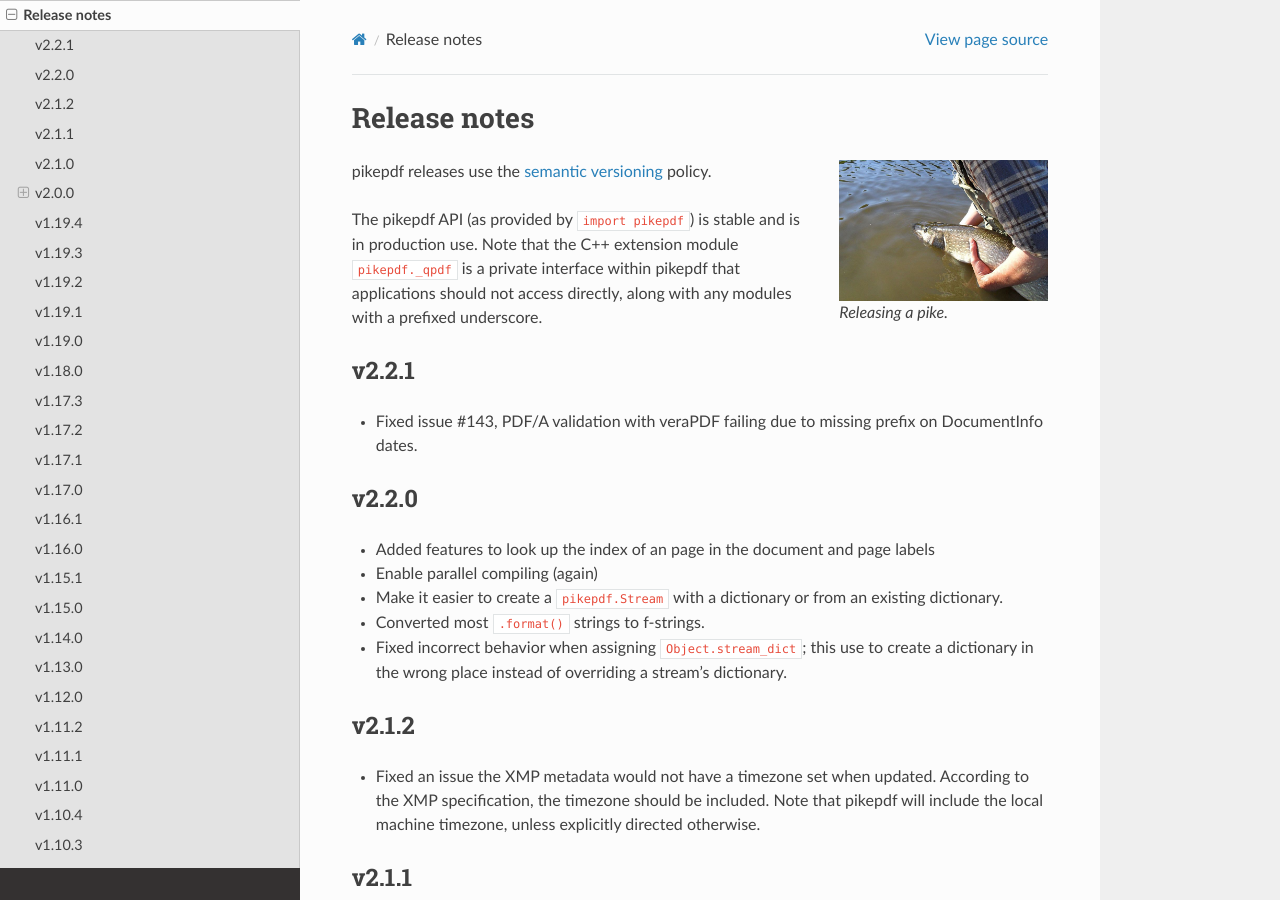
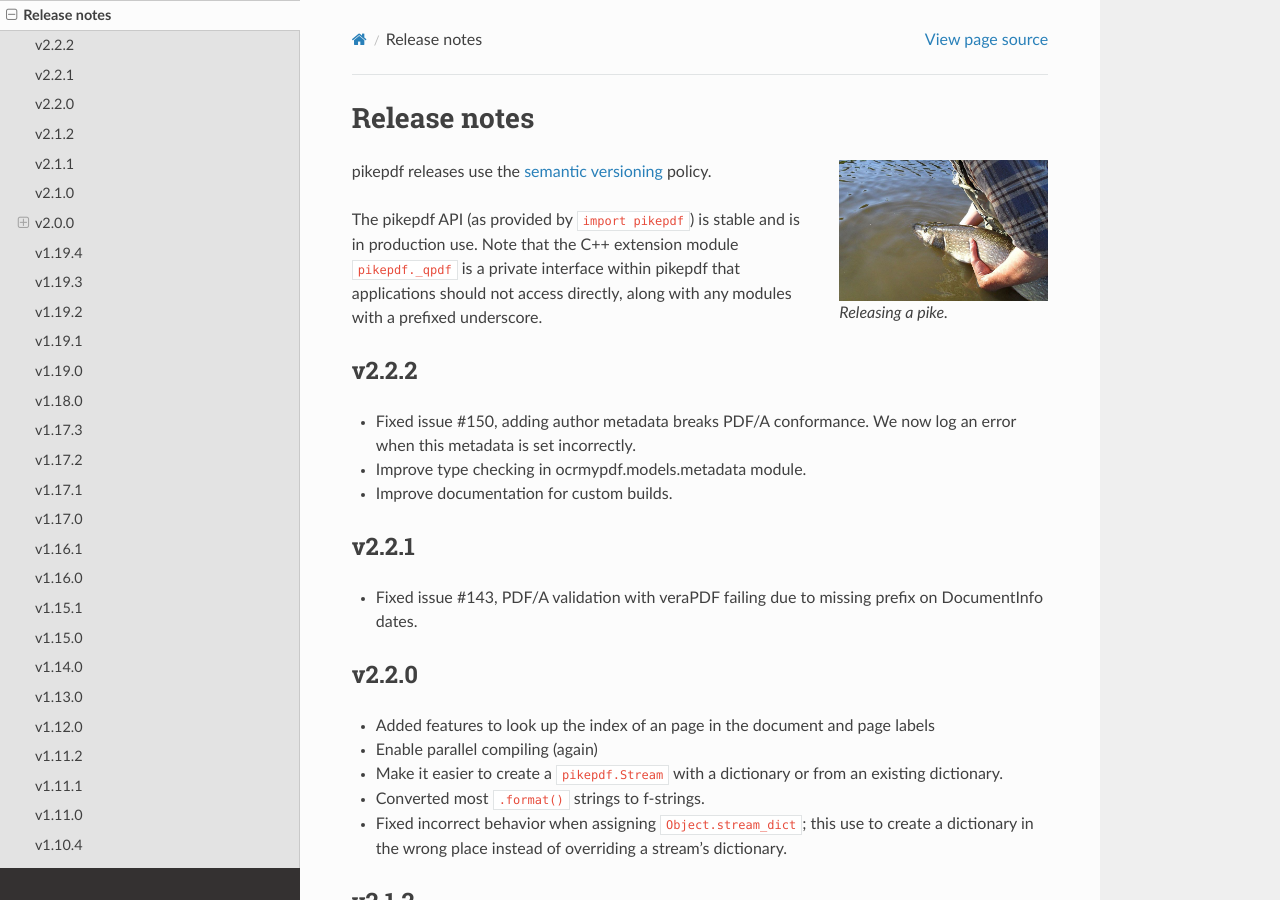
Before and after one commit to pikepdf/pikepdf, a Sphinx documentation site: the page built from docs/release_notes.rst, in a window 1280 px wide and 900 px high. Built offline with Sphinx 7.4.7 and the Read the Docs theme 2.0.0, drawn with Linux system fonts in a browser that asks for light colours; the version number could not be read and is left out.

Commit message:
v2.2.2 release notes

```diff
--- a/docs/release_notes.rst
+++ b/docs/release_notes.rst
@@ -17,6 +17,14 @@ The pikepdf API (as provided by ``import pikepdf``) is stable and
 is in production use. Note that the C++ extension module
 ``pikepdf._qpdf`` is a private interface within pikepdf that applications
 should not access directly, along with any modules with a prefixed underscore.
+
+v2.2.2
+======
+
+-  Fixed issue #150, adding author metadata breaks PDF/A conformance. We now log an
+   error when this metadata is set incorrectly.
+-  Improve type checking in ocrmypdf.models.metadata module.
+-  Improve documentation for custom builds.
 
 v2.2.1
 ======
```
